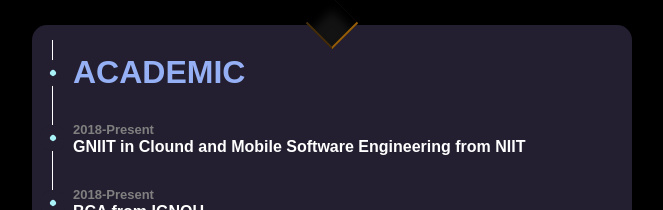
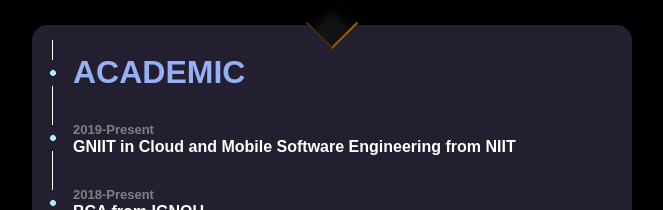
Before and after one commit to ujjwalpandeyjava/Ujjwal-Portfolio, a React (Create React App) app: page / in a window 1280 px wide. Shown: the part 1860-2070 px from the top of the page, without its empty margins (308-971 px from the left). Built offline with nearby package versions, Linux system fonts and the light colour scheme.

Commit message:
correction in resume

```diff
--- a/src/App.js
+++ b/src/App.js
@@ -173,7 +173,7 @@
         <div><img src={educationPic} alt="That's me with certificate" /></div>
         <div id="aboutEducation">
           <div><h1>ACADEMIC</h1></div>
-          <div><p><span>2018-Present</span> <br />GNIIT in Clound and Mobile Software Engineering from NIIT</p></div>
+          <div><p><span>2019-Present</span> <br />GNIIT in Cloud and Mobile Software Engineering from NIIT</p></div>
           <div><p><span>2018-Present</span> <br />BCA from IGNOU</p></div>
           <div><p><span>2017</span> <br />12th from CBSE</p></div>
           <div><p><span>2015</span> <br />10th from CBSE</p></div>
```
Also changed, not shown: 1 other file (tests, documents, lock files or other folders).
